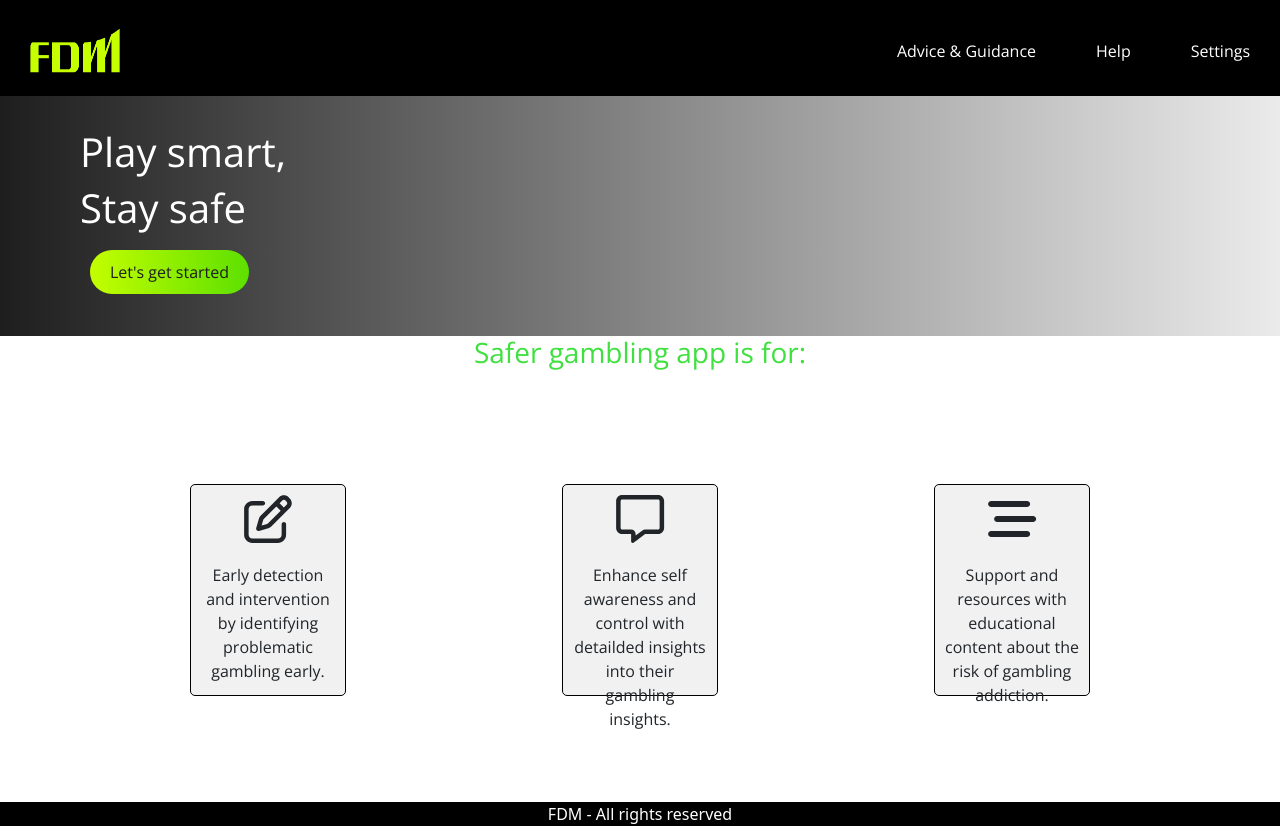
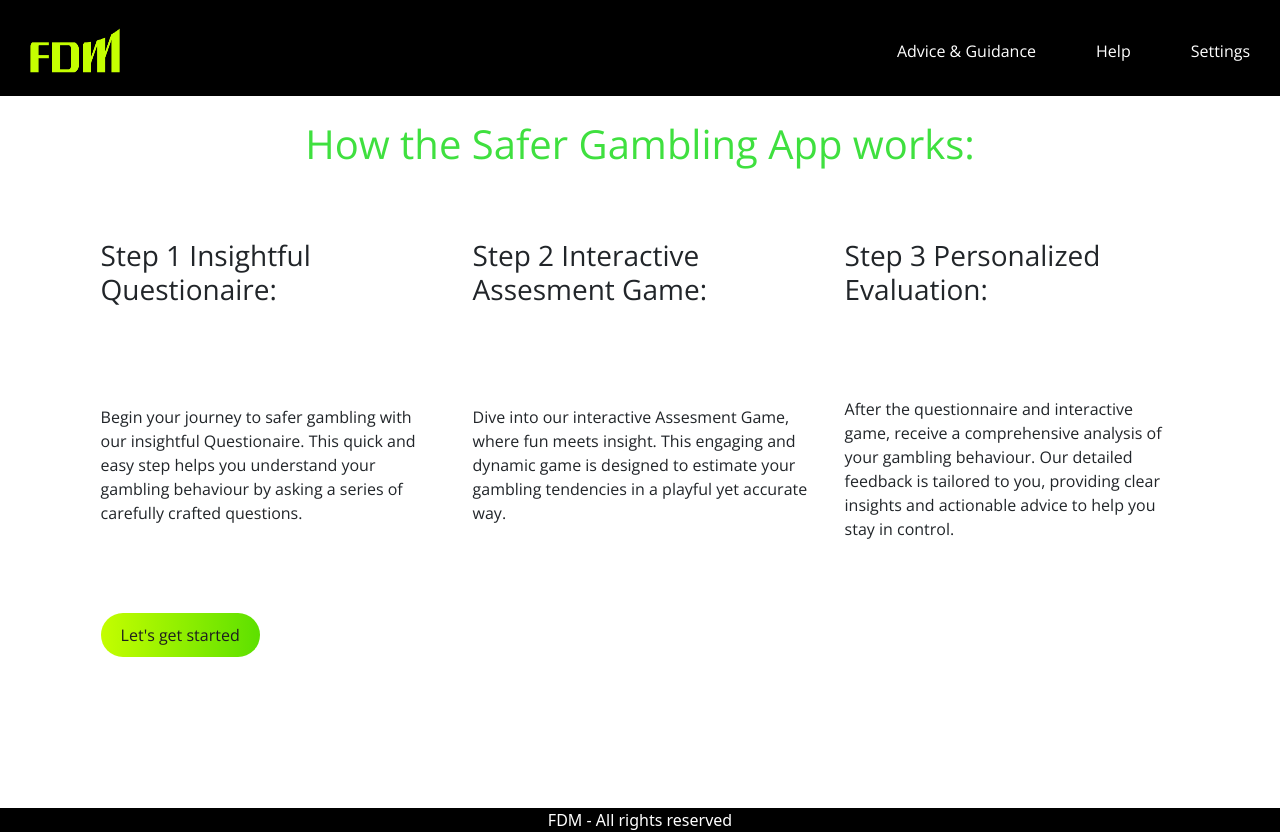
Before and after one commit to OAltrock/safer-gambling-app, a React (Create React App) app: page / in a window 1280 px wide. Built offline with nearby package versions, Linux system fonts and the light colour scheme.

Commit message:
home page v2

```diff
--- a/package.json
+++ b/package.json
@@ -8,6 +8,7 @@
     "@fortawesome/free-regular-svg-icons": "^6.5.2",
     "@fortawesome/free-solid-svg-icons": "^6.5.2",
     "@fortawesome/react-fontawesome": "^0.2.2",
+    "@reduxjs/toolkit": "^2.2.6",
     "@testing-library/jest-dom": "^5.17.0",
     "@testing-library/react": "^13.4.0",
     "@testing-library/user-event": "^13.5.0",
@@ -15,6 +16,7 @@
     "react": "^18.3.1",
     "react-bootstrap": "^2.10.4",
     "react-dom": "^18.3.1",
+    "react-redux": "^9.1.2",
     "react-router-bootstrap": "^0.23.3",
     "react-router-dom": "^6.23.1",
     "react-scripts": "5.0.1",
--- a/src/Components/Home.jsx
+++ b/src/Components/Home.jsx
@@ -5,40 +5,62 @@ import Footer from "./Footer";
 import { FontAwesomeIcon } from '@fortawesome/react-fontawesome'
 
 function Home() {
+  const questionnaireDone = false
+  const gameDone = false
+  const evalDone = false
 
   const navigate = useNavigate();
 
-  const handleGetStartedClick = () =>
-    navigate("/GetStarted")
+  const handleQuestionnaire = () =>
+    navigate("/Questionnaire")
+
+  const handleGame = () =>
+    navigate("/GamePage")
 
   return (
     <div id="home-page">
-      <div className="header-container">
-        <h1>Play smart,</h1>
-        <h1>Stay safe</h1>
-        <button onClick={handleGetStartedClick}>Let's get started</button>
-      </div>
-      <h3 style={{textAlign: "center", color: "#3FE03F"}} >Safer gambling app is for:</h3>
+      <h1 style={{ textAlign: "center", color: "#3FE03F", marginTop: "3vh" }} >How the Safer Gambling App works:</h1>
       <div className="container">
         <div className="text-container">
-          <FontAwesomeIcon className="fa-icon" icon="fa-regular fa-pen-to-square" size="3x" />
-          <p>
-            Early detection and intervention by identifying problematic gambling early.
+          <h3 style={{ marginBottom: "10px" }}>
+            <span><strong>Step 1</strong> Insightful Questionaire:</span>
+          </h3>
+          <p>Begin your journey to safer gambling with our insightful Questionaire. This quick and easy step
+            helps you understand your gambling behaviour by asking a series of carefully crafted questions.
           </p>
+          {!questionnaireDone && <button onClick={handleQuestionnaire}>Let's get started</button>}
+          {questionnaireDone && <div className="doneContainer"> <FontAwesomeIcon icon="fa-solid fa-check" size="3x" className="doneIcon" /></div>}
         </div>
 
         <div className="text-container">
-          <FontAwesomeIcon className="fa-icon" icon="fa-regular fa-message"  size="3x" />
+          <h3 style={{ marginBottom: "10px" }}>
+            <span><strong>Step 2</strong> Interactive Assesment Game:</span>
+          </h3>
           <p>
-            Enhance self awareness and control with detailded insights into their gambling insights.
+            Dive into our interactive Assesment Game, where fun meets insight. This engaging and dynamic
+            game is designed to estimate your gambling tendencies in a playful yet accurate way.
           </p>
+          {questionnaireDone ?
+            (<button onClick={handleQuestionnaire}>Let's get started</button>)
+            : gameDone ? (<div className="doneContainer"> <FontAwesomeIcon icon="fa-solid fa-check" size="3x" className="doneIcon" /></div>)
+              : (<button style={{ visibility: "hidden" }}>Let's get started</button>)
+          }
         </div>
 
         <div className="text-container">
-          <FontAwesomeIcon className="fa-icon" icon="fa-solid fa-bars-staggered" size="3x"/>
+          <h3 style={{ marginBottom: "10px" }}>
+            <span><strong>Step 3</strong> Personalized Evaluation:</span>
+          </h3>
           <p>
-            Support and resources with educational content about the risk of gambling addiction.
+            After the questionnaire and interactive game, receive a comprehensive analysis of your gambling behaviour.
+            Our detailed feedback is tailored to you, providing clear insights and actionable advice to help you
+            stay in control.
           </p>
+          {gameDone ?
+            (<button onClick={handleGame}>Let's get started</button>)
+            : evalDone ? (<div className="doneContainer"> <FontAwesomeIcon icon="fa-solid fa-check" size="3x" className="doneIcon" /></div>)
+              : (<button style={{ visibility: "hidden" }}>Let's get started</button>)
+          }
         </div>
       </div>
       <Footer />
--- a/src/Styles/Home.css
+++ b/src/Styles/Home.css
@@ -1,10 +1,29 @@
 #home-page button {
   background-image: var(--fdm-button-gradient);
   border-radius: 30px;
+  width: fit-content;
+  height: fit-content;
 }
 
 #home-page button:hover {
   background-image: var(--fdm-button-gradient-light);
+}
+
+.doneContainer {
+  display: flex;
+  flex-direction: column;
+  border-radius: 75%;
+  border: 4px solid transparent;
+  background:
+    linear-gradient(to right, white, white),
+    var(--fdm-button-gradient);
+  background-clip: padding-box, border-box;
+  background-origin: padding-box, border-box;
+  width: fit-content;
+  height: fit-content;
+  padding: 10px;
+  justify-content: center;
+  justify-self: center;
 }
 
 .header-container {
@@ -26,28 +45,25 @@
   }
 
   .container {
-    height: 53vh;
+    height: 79vh;
     display: flex;
     flex-direction:row;
     flex-wrap: wrap;
     align-items: center;
     justify-content:space-between;
   }
+  .container * {
+    text-align: left;
+  }
 
   .text-container {
-    display: flex;
-    flex-direction: column;
-    height: 50%;
-    width: 14%;
-    text-align: center;
-    border: 1px solid #000;
-    background-color: #F1F1F1;
-    border-radius: 5px;
+    display: grid;
+    height: 80%;
+    width: 30%;
     margin:0 auto;
   }
 
   .text-container * {
-    padding: 10px;
     margin: 0px;
   }
 
```
Also changed, not shown: 1 other file (tests, documents, lock files or other folders).
